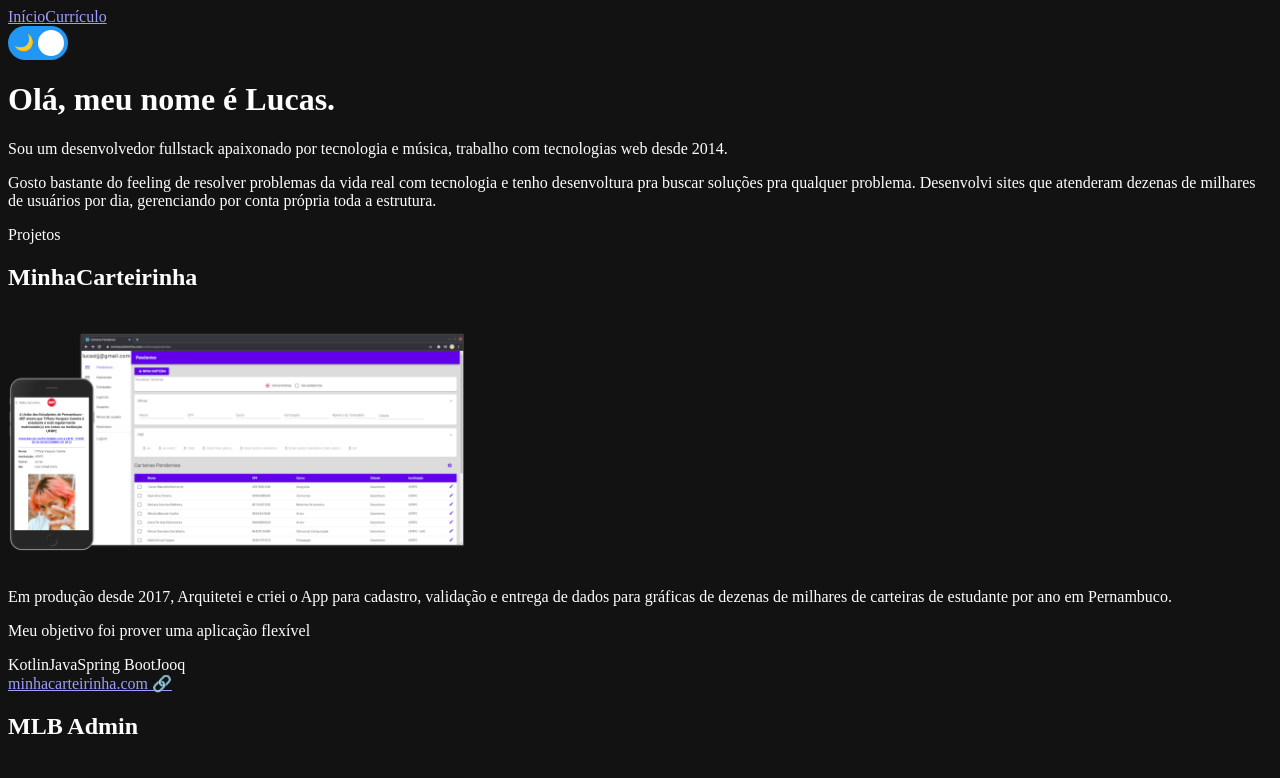
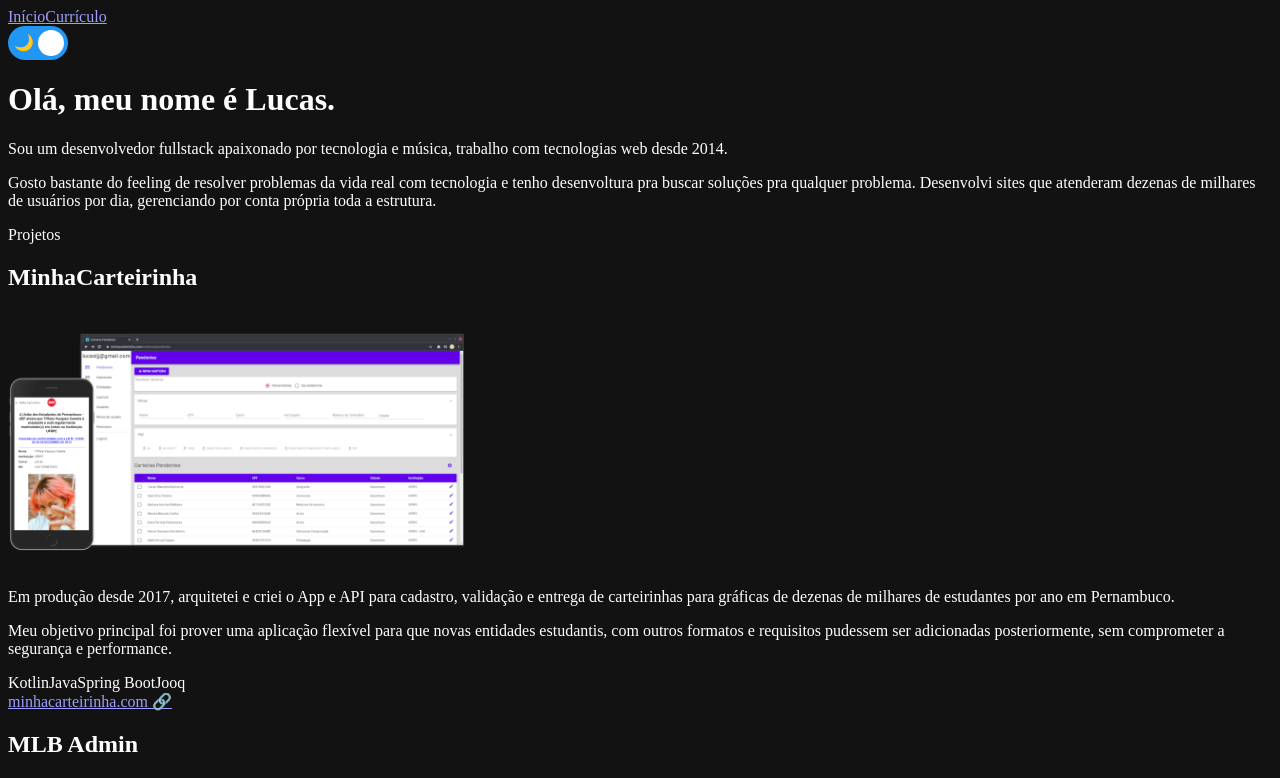
Before and after one commit to hexetia/lucasdev, a Next.js app: page / in a window 1280 px wide. Shown: the top 778 px of the page. Built offline with nearby package versions, Linux system fonts and the light colour scheme.

Commit message:
Update pages/index.tsx and added Resume on repo

```diff
--- a/components/Menu.tsx
+++ b/components/Menu.tsx
@@ -8,7 +8,7 @@ export const Menu = () => (
         <a className='px-3 lg:px-6 pl-0 lg:pl-0'>Início</a>
       </Link>
       <Link href='/'>
-        <a className='px-3 pr-0 lg:px-6' href='/lucas-curriculo-2021.pdf'>
+        <a className='px-3 pr-0 lg:px-6' href='/Lucas Nascimento - Curriculo.pdf'>
           Currículo
         </a>
       </Link>
--- a/pages/index.tsx
+++ b/pages/index.tsx
@@ -31,10 +31,13 @@ export default function Home() {
             <>
               <div className='text-base'>
                 <p>
-                  Em produção desde 2017, Arquitetei e criei o App para cadastro, validação e entrega de dados para gráficas de dezenas de
-                  milhares de carteiras de estudante por ano em Pernambuco.
+                  Em produção desde 2017, arquitetei e criei o App e API para cadastro, validação e entrega de carteirinhas para gráficas de
+                  dezenas de milhares de estudantes por ano em Pernambuco.
                 </p>
-                <p>Meu objetivo foi prover uma aplicação flexível</p>
+                <p>
+                  Meu objetivo principal foi prover uma aplicação flexível para que novas entidades estudantis, com outros formatos e
+                  requisitos pudessem ser adicionadas posteriormente, sem comprometer a segurança e performance.
+                </p>
               </div>
               <div className='flex py-4'>
                 <span className='px-3 py-1 pl-0'>Kotlin</span>
```
Also changed, not shown: 1 other file (tests, documents, lock files or other folders).
